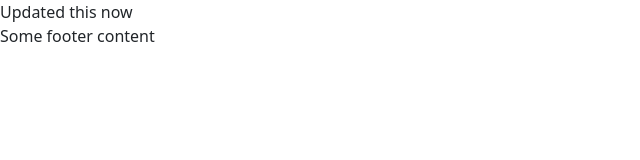
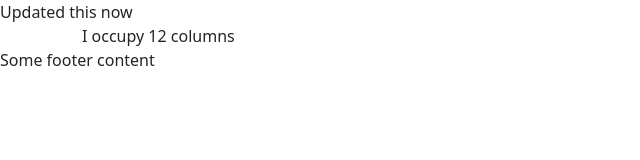
Before and after one commit to raulgonzalez77/imed1316-sample-code, a plain HTML site: page index.html in a window 1280 px wide. Shown: the whole page, without its empty margins (0-640 px from the left). Drawn offline with nearby package versions, Linux system fonts and the light colour scheme.

Commit message:
updated page

```diff
--- a/index.html
+++ b/index.html
@@ -14,7 +14,7 @@
     <main>
       <div class="container">
         <div class="row">
-          <div class="col"></div>
+          <div class="col">I occupy 12 columns</div>
         </div>
       </div>
     </main>
```
Also changed, not shown: css/styles.css (added), js/scripts.js (added).
